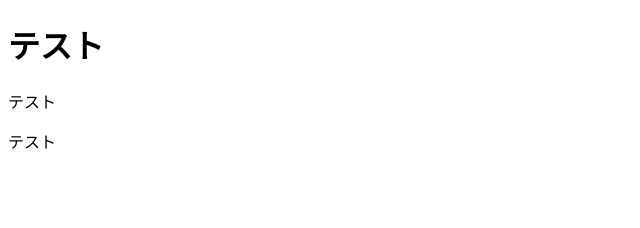
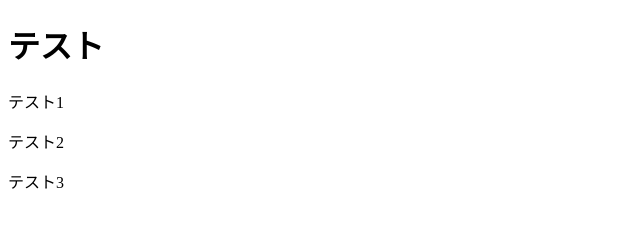
Before and after one commit to yu-inoue-adglobe-co-jp/git_tutorial, a plain HTML site: page test.html in a window 1280 px wide. Shown: the full height of the page, 0-640 px from the left. Drawn offline with Linux system fonts and the light colour scheme.

Commit message:
git diffのテスト

```diff
--- a/test.html
+++ b/test.html
@@ -7,7 +7,8 @@
     </head>
     <body>
         <h1>テスト</h1>
-        <p>テスト</p>
-        <p>テスト</p>
+        <p>テスト1</p>
+        <p>テスト2</p>
+        <p>テスト3</p>
     </body>
 </html>
```
